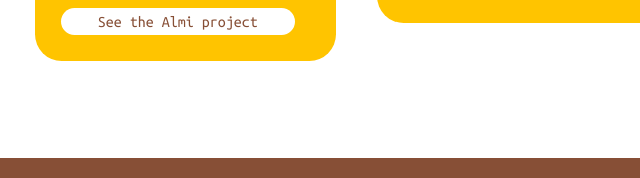
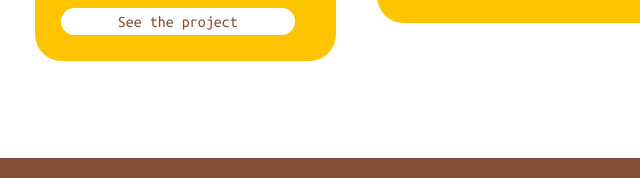
Before and after one commit to julianemell/Julias-website, a plain HTML site: page index.html in a window 1280 px wide. Shown: the part 2051-2229 px from the top of the page, 113-753 px from the left. Drawn offline with Linux system fonts and the light colour scheme.

Commit message:
changed button text

```diff
--- a/index.html
+++ b/index.html
@@ -79,7 +79,7 @@
                     <h2>Almi</h2>
                     <p>A project that focused on design for a new (made up) campaign for Almi. The wireframe was created in Adobe XD, the photos edited in Photoshop and the design assets were made in Illustrator - all inspired or copied from Almi’s visual identity.</p>
 
-                    <a href="project-1.html" class="button project-button">See the Almi project</a>
+                    <a href="project-1.html" class="button project-button">See the project</a>
                 </div>
 
                 <div class="yellow-box pd">
```
